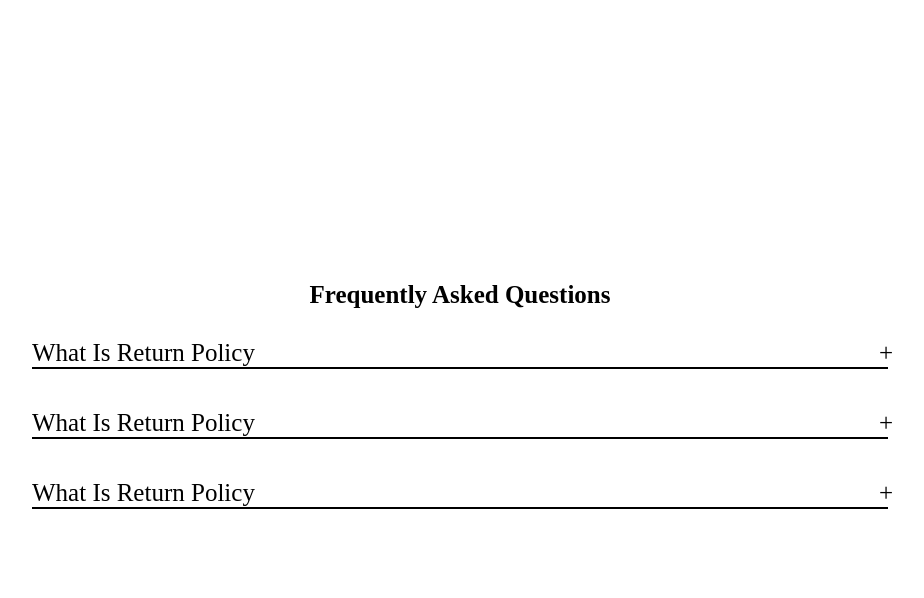
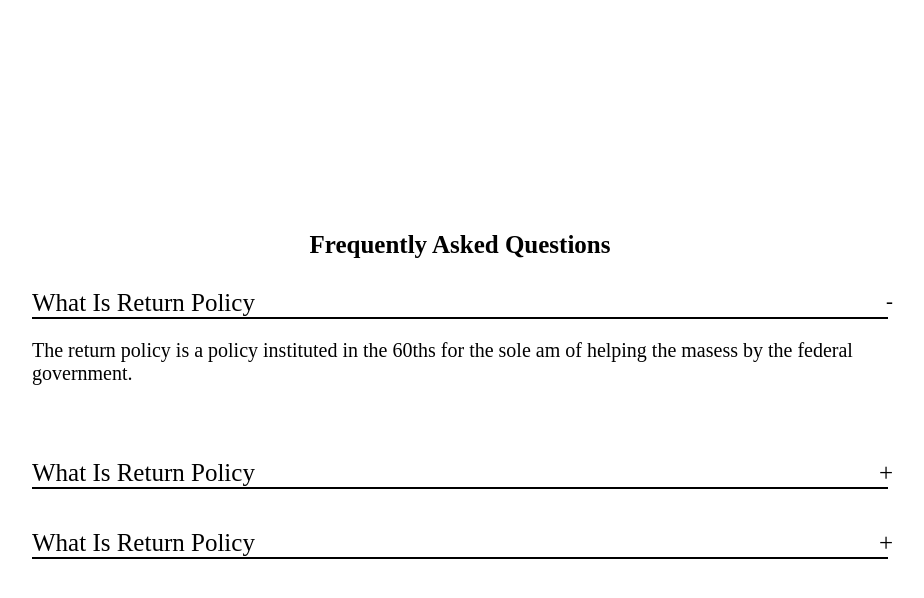
Before and after one commit to sundaymark/accordion, a plain HTML site: page index.html in a window 1280 px wide. Both pictures are taken after a click on the element 640 px from the left and 364 px from the top of the page. Shown: the whole page, without its empty margins (180-1104 px from the left). Drawn offline with Linux system fonts and the light colour scheme.

Commit message:
add the files above

```diff
--- a/script.js
+++ b/script.js
@@ -4,5 +4,4 @@ for(i = 0; i < accordion.length; i++){
         this.classList.toggle('active');
 
     })
-
 }
--- a/style.css
+++ b/style.css
@@ -47,6 +47,11 @@ body {
     transition: .5s;
 }
 
-.accordion .container-content .active .answer{
-    height: 100%;
+.accordion .container-content.active .answer{
+    height: 100px;
 }
+
+.accordion .container-content.active .question::after{
+    content: '-';
+    font-size: smaller;
+}
```
Also changed, not shown: index.html (+2 -0 lines).
